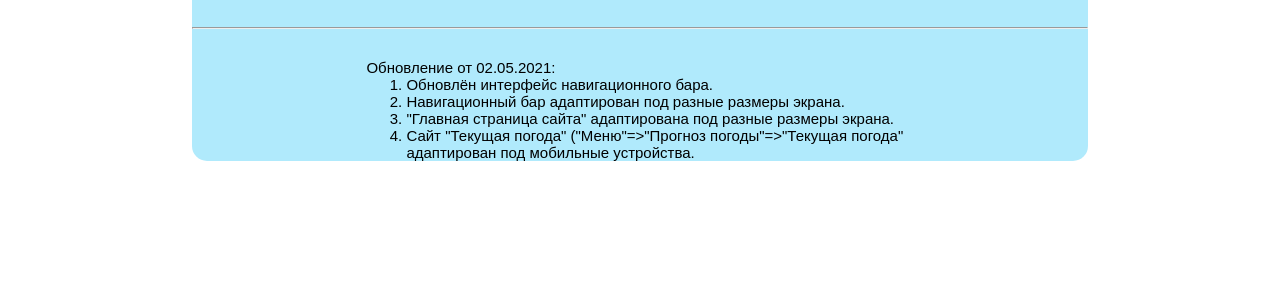
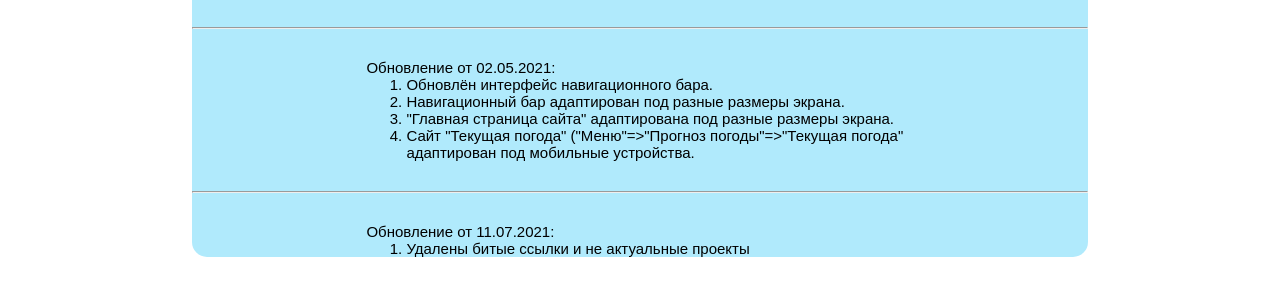
Before and after one commit to byPavliukov/App-Weather-v2.2, a plain HTML site: page index.html in a window 1280 px wide. Shown: the part 185-480 px from the top of the page. Drawn offline with nearby package versions, Linux system fonts and the light colour scheme.

Commit message:
Update index.html

```diff
--- a/index.html
+++ b/index.html
@@ -80,7 +80,15 @@
                     </ol>
                 </li>
             </ul>
-
+            <br>
+            <hr><br>
+            <ul class="post-list">
+                <li> Обновление от 11.07.2021:
+                    <ol class="in-post-list">
+                        <li> Удалены битые ссылки и не актуальные проекты</li>
+                    </ol>
+                </li>
+            </ul>
         </div>
     </main>
 
```
